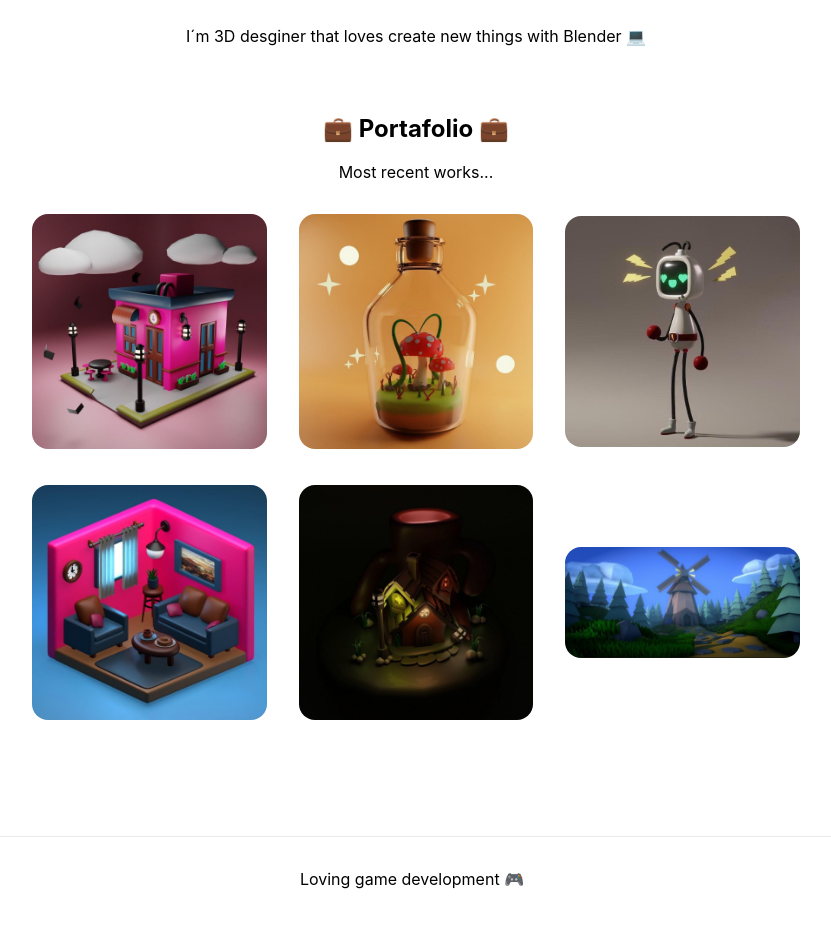
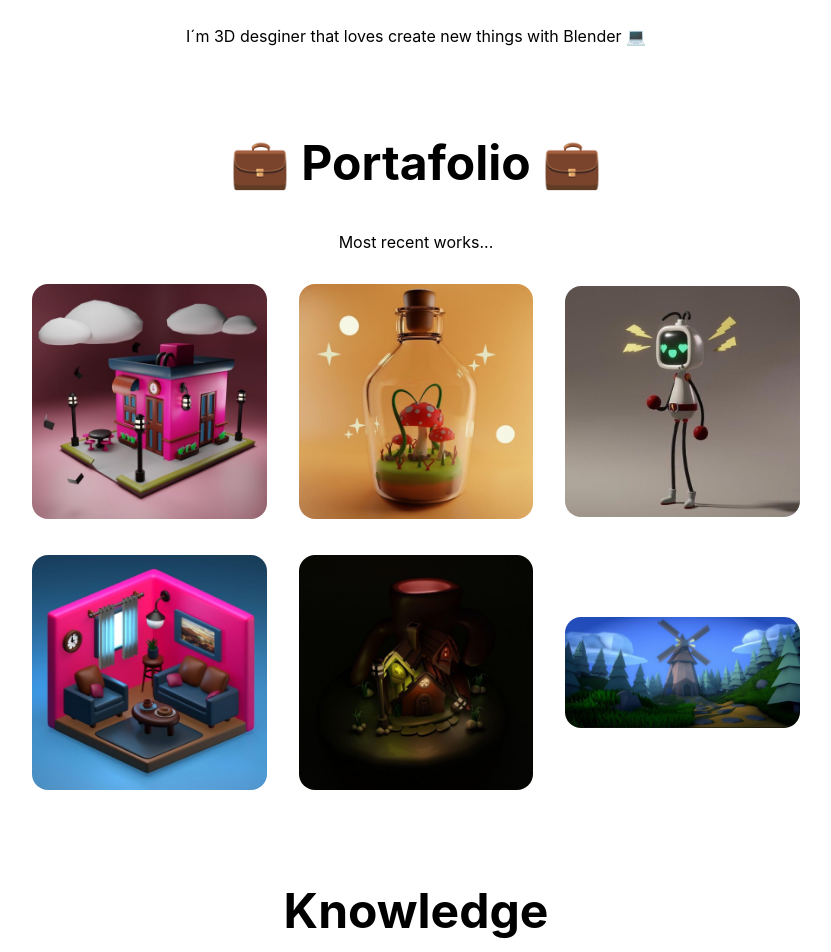
Before and after one commit to Uxorialmedal/web, a Next.js app: page / in a window 1280 px wide. Shown: the part 160-1112 px from the top of the page, without its empty margins (224-1055 px from the left). Before the commit the page ends 1081 px from the top, so only its background shows below. Built offline with nearby package versions, Linux system fonts and the light colour scheme.

Commit message:
Knowledge section

```diff
--- a/pages/index.js
+++ b/pages/index.js
@@ -28,8 +28,8 @@ export default function Home() {
         </section>
 
         <section className={styles.portafolio}>
-          <h2>💼 Portafolio 💼</h2>
-          <p>Most recent works...</p>
+        <h2 className={styles.subtitle}>💼 Portafolio 💼</h2>
+          <p styles={styles.works}>Most recent works...</p>
 
           <div className={styles.box}>
               <div className={styles.boxImage}>
@@ -84,6 +84,12 @@ export default function Home() {
           </div>
         </section>
 
+        <section>
+          <h2 className={styles.subtitle}>
+            Knowledge
+          </h2>
+        </section>
+
       </main>
 
       <footer className={styles.footer}>
--- a/styles/Home.module.css
+++ b/styles/Home.module.css
@@ -98,3 +98,7 @@
   width: 100%;
   height: 100%;
 }
+
+.subtitle {
+  font-size: 3rem;
+}
```
